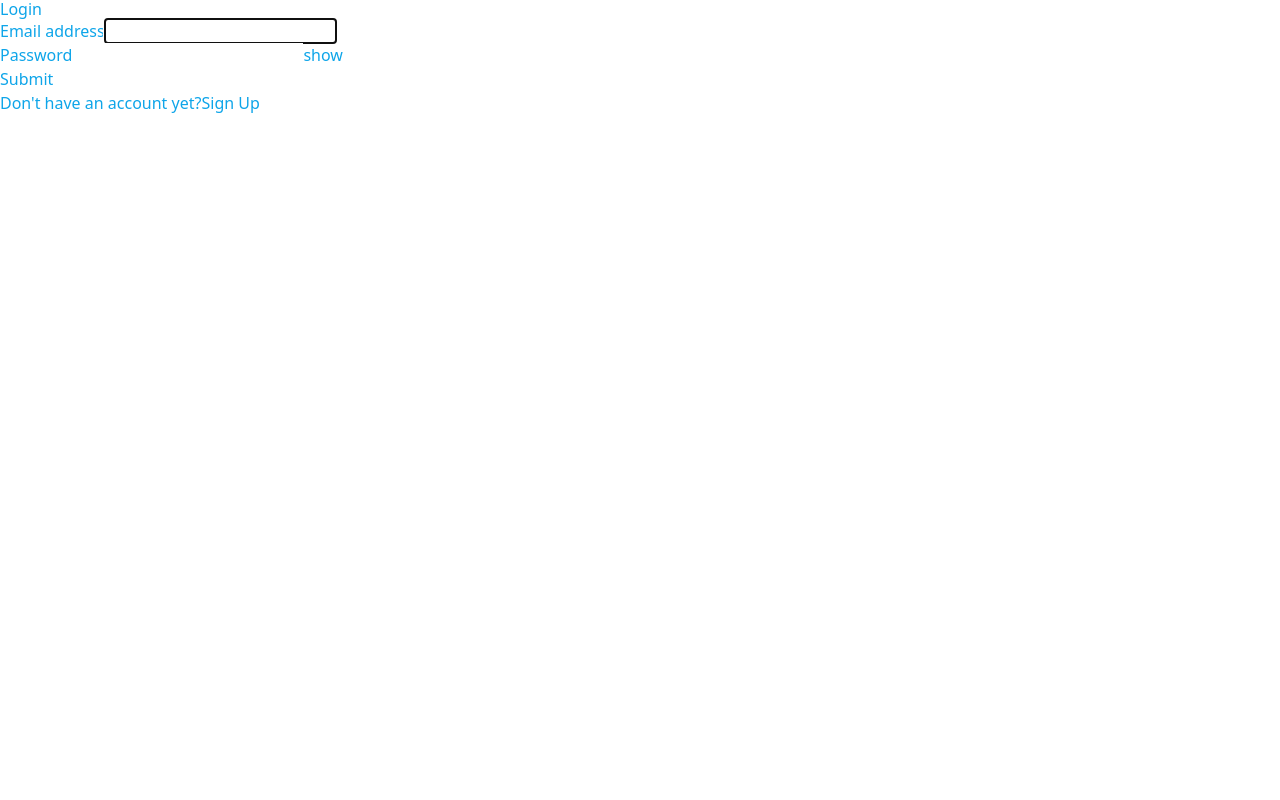
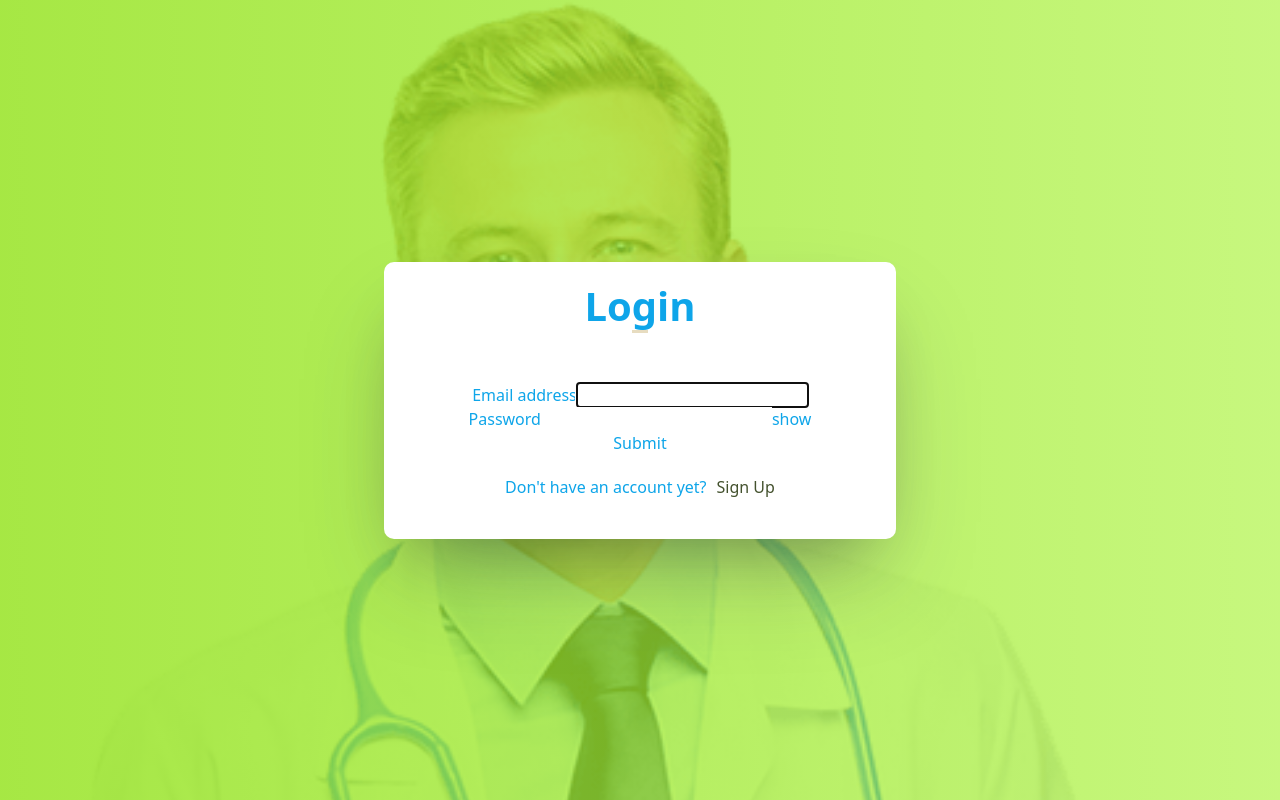
Before and after one commit to Chimwemwe-127001/book-appointment-frontend, a React (Create React App) app: page /login in a window 1280 px wide. Built offline with nearby package versions, Linux system fonts and the light colour scheme; no server answers.

Commit message:
Feat: style the login page header

```diff
--- a/src/App.scss
+++ b/src/App.scss
@@ -105,8 +105,8 @@
       text-align: center;
 
         > hr {
-          width: 13%;
-          color: red;
+          width: 15%;
+          color: #a07404;
           height: 3px;
         }
     }
@@ -152,7 +152,7 @@
 
         .submit-btn {
           button {
-            background: linear-gradient(to right, #83cc16cc, #83cc16c2);
+            background: #FEB500;
             color: #fff;
             font-size: 20px;
             padding: 15px 40px;
@@ -163,7 +163,7 @@
             width: 100%;
 
             &:hover {
-              background-color: #1b2b03;
+              background-color: #ca9100;
             }
           }
         }
--- a/src/components/sessions/Login.js
+++ b/src/components/sessions/Login.js
@@ -42,9 +42,11 @@
   };
 
   return (
-    <section>
+    <section className="session-form">
+      <div className="session-container">
         <div className="heading">
           <h1>Login</h1>
+          <hr />
         </div>
         <div className="errors">
           <p style={{ color: 'red' }}>{error}</p>
@@ -73,6 +75,7 @@
             <Link to="/signup">Sign Up</Link>
           </p>
         </div>
+      </div>
     </section>
   );
 };
```
Lines whose indentation alone changed are shown as unchanged.
